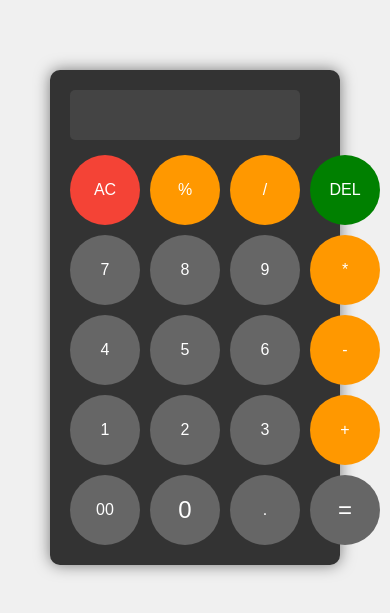
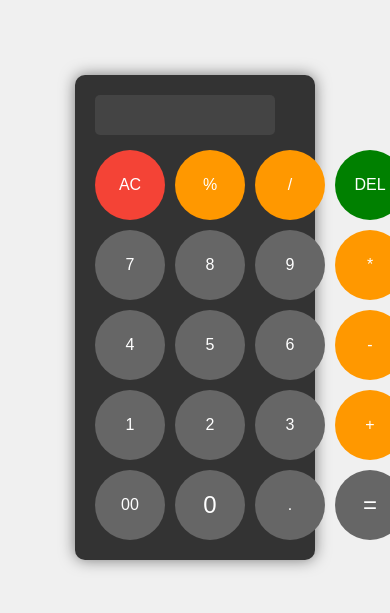
Before and after one commit to Saheb-Patra/test, a plain HTML site: page index.html in a window 390 px wide. Shown: the part 113-726 px from the top of the page. Drawn offline with Linux system fonts and the light colour scheme.

Commit message:
Add files via upload

```diff
--- a/style.css
+++ b/style.css
@@ -107,19 +107,11 @@ button:hover {
     transition: background-color 0.2s;
 
 }
-@media (max-width : 280px) {
+@media (max-width : 480px) {
     .calculator{
-        width: 100px;
+        width: 200px;
     }
-    #display{height: 20px; font-size: 1.2rem;}
-    button{padding: 5px; font-size: 1rem;}
+    #display{height: 40px; font-size: 1.2rem;}
+    button{padding: 10px;font-size: 1rem;}
 
 }
-@media (max-width : 768px) {
-    .calculator{
-        width: 250px;
-    }
-    #display{height: 50px; font-size: 1.2rem;}
-    button{padding: 12px; font-size: 1rem;}
-
-}
```
